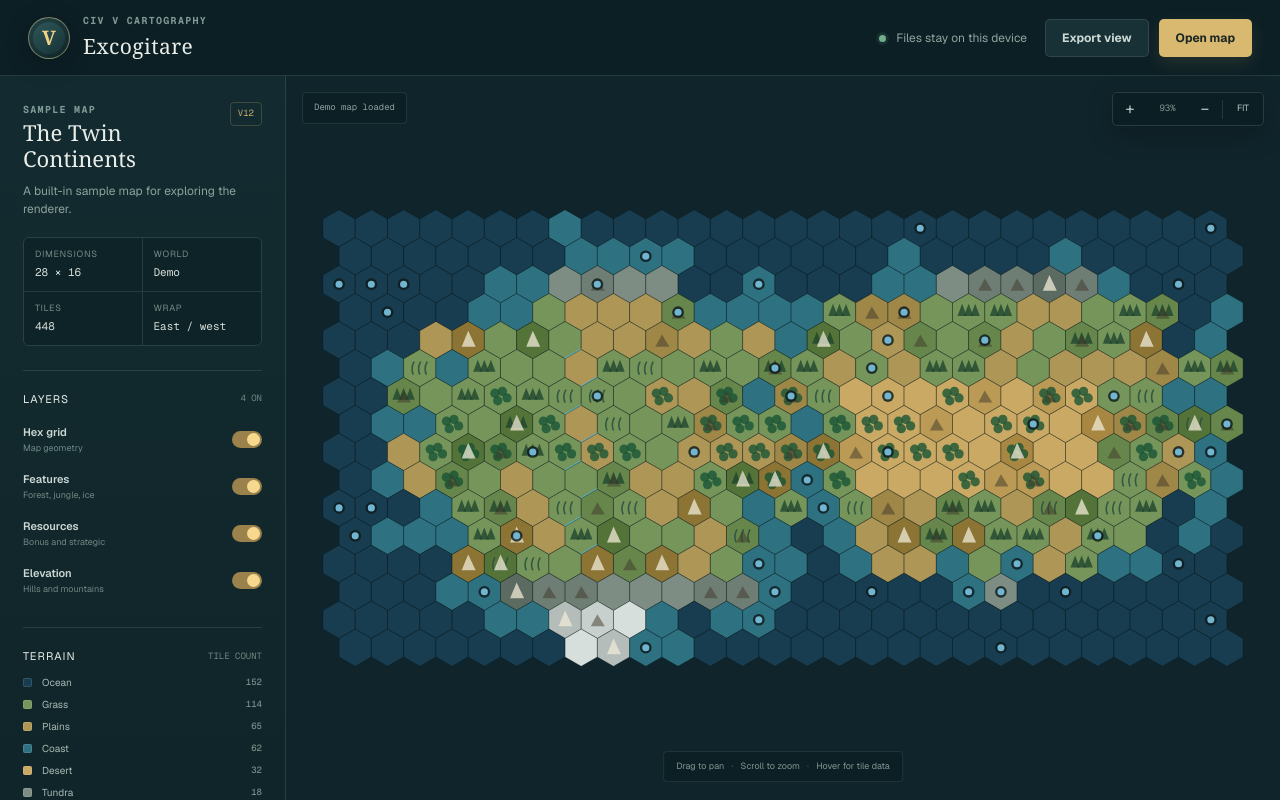
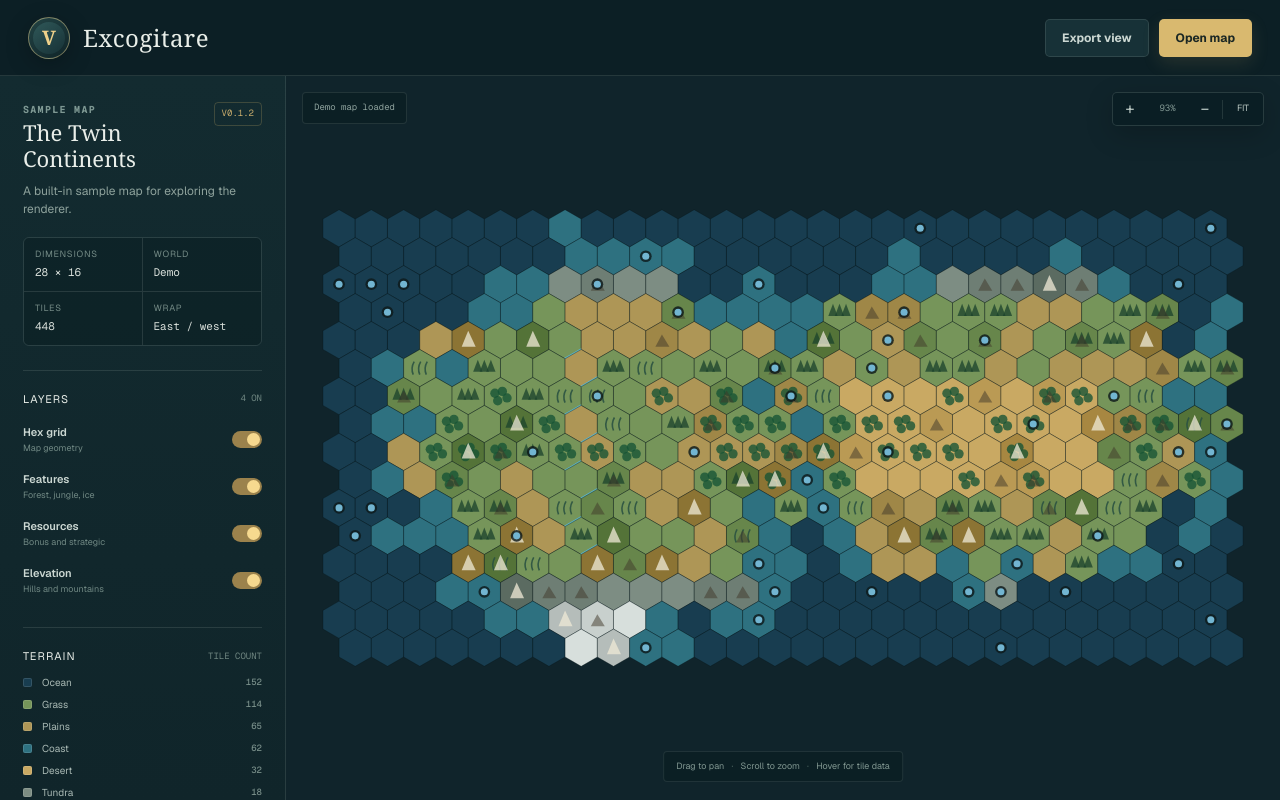
Before and after one commit to AngelaDMerkel/Excogitare, a Next.js app: page / in a window 1280 px wide. Built offline with nearby package versions, Linux system fonts and the light colour scheme.

Commit message:
0.1.2
Expanded the wordmark size

```diff
--- a/app/civ5-map-viewer.tsx
+++ b/app/civ5-map-viewer.tsx
@@ -21,6 +21,7 @@ import {
 const HEX_RADIUS = 20;
 const HEX_WIDTH = Math.sqrt(3) * HEX_RADIUS;
 const MAP_MARGIN = 16;
+const APP_VERSION = "0.1.2";
 
 type View = { zoom: number; x: number; y: number };
 type Size = { width: number; height: number };
@@ -396,12 +397,10 @@ export function Civ5MapViewer() {
         <div className="brand">
           <span className="brand-mark" aria-hidden="true">V</span>
           <div>
-            <p className="eyebrow">Civ V Cartography</p>
             <h1>Excogitare</h1>
           </div>
         </div>
         <div className="topbar-actions">
-          <span className="privacy-note"><span className="status-dot" /> Files stay on this device</span>
           <button className="button button-secondary" type="button" onClick={exportView}>Export view</button>
           <button className="button button-primary" type="button" onClick={() => fileInputRef.current?.click()}>Open map</button>
           <input ref={fileInputRef} className="visually-hidden" type="file" accept=".civ5map,.Civ5Map,application/octet-stream" onChange={onFileChange} />
@@ -415,7 +414,7 @@ export function Civ5MapViewer() {
               <p className="eyebrow">{map.source === "demo" ? "Sample map" : "Open map"}</p>
               <h2>{map.name}</h2>
             </div>
-            <span className="version-badge">v{map.version}</span>
+            <span className="version-badge" aria-label={`Excogitare version ${APP_VERSION}`}>{`v${APP_VERSION}`}</span>
           </div>
           <p className="map-description">{map.description || "Physical terrain extracted from the Civ5 map file."}</p>
           <dl className="map-stats">
--- a/app/globals.css
+++ b/app/globals.css
@@ -67,21 +67,9 @@ button { color: inherit; }
   text-transform: uppercase;
 }
 
-.brand h1 { margin: 0; font-family: Georgia, serif; font-size: 21px; font-weight: 500; letter-spacing: 0.02em; }
+.brand h1 { margin: 0; font-family: Georgia, serif; font-size: 24px; font-weight: 500; letter-spacing: 0.02em; }
 
 .topbar-actions { display: flex; align-items: center; gap: 10px; }
-
-.privacy-note { color: #8fa49f; font-size: 12px; margin-right: 8px; white-space: nowrap; }
-
-.status-dot {
-  display: inline-block;
-  width: 7px;
-  height: 7px;
-  margin-right: 7px;
-  border-radius: 50%;
-  background: #72af8a;
-  box-shadow: 0 0 0 3px rgba(114, 175, 138, 0.11);
-}
 
 .button {
   height: 38px;
@@ -249,7 +237,6 @@ button { color: inherit; }
 @media (max-width: 900px) {
   body { overflow: auto; }
   .topbar { padding: 0 16px; }
-  .privacy-note { display: none; }
   .workspace { height: auto; min-height: calc(100vh - 76px); grid-template-columns: 230px minmax(500px, 1fr); overflow-x: auto; }
   .sidebar { padding-inline: 17px; }
   .canvas-shell { min-height: calc(100vh - 76px); }
--- a/package.json
+++ b/package.json
@@ -1,6 +1,6 @@
 {
   "name": "excogitare",
-  "version": "0.1.0",
+  "version": "0.1.2",
   "private": true,
   "engines": {
     "node": ">=22.13.0"
```
Also changed, not shown: 1 other file (tests, documents, lock files or other folders).
